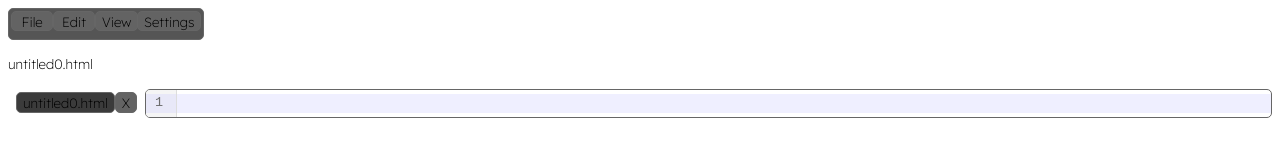
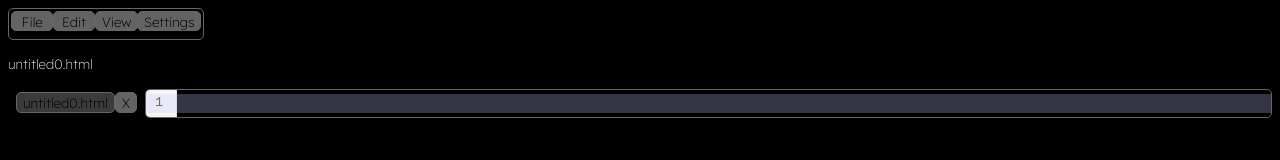
Before and after one commit to Owen-Morgan825/code-editor, a website built with Vite: page index.html in a window 1280 px wide. Built offline with nearby package versions, Linux system fonts and the dark colour scheme.

Commit message:
Update base-layout.css

```diff
--- a/base-layout.css
+++ b/base-layout.css
@@ -60,6 +60,9 @@
 
     --settings-background-color: #3b3b3b;
     --tabbar-button-color: #3b3b3b;
+
+    background-color: #000000;
+    color: #d4d4d4;
   }
 }
 
```
